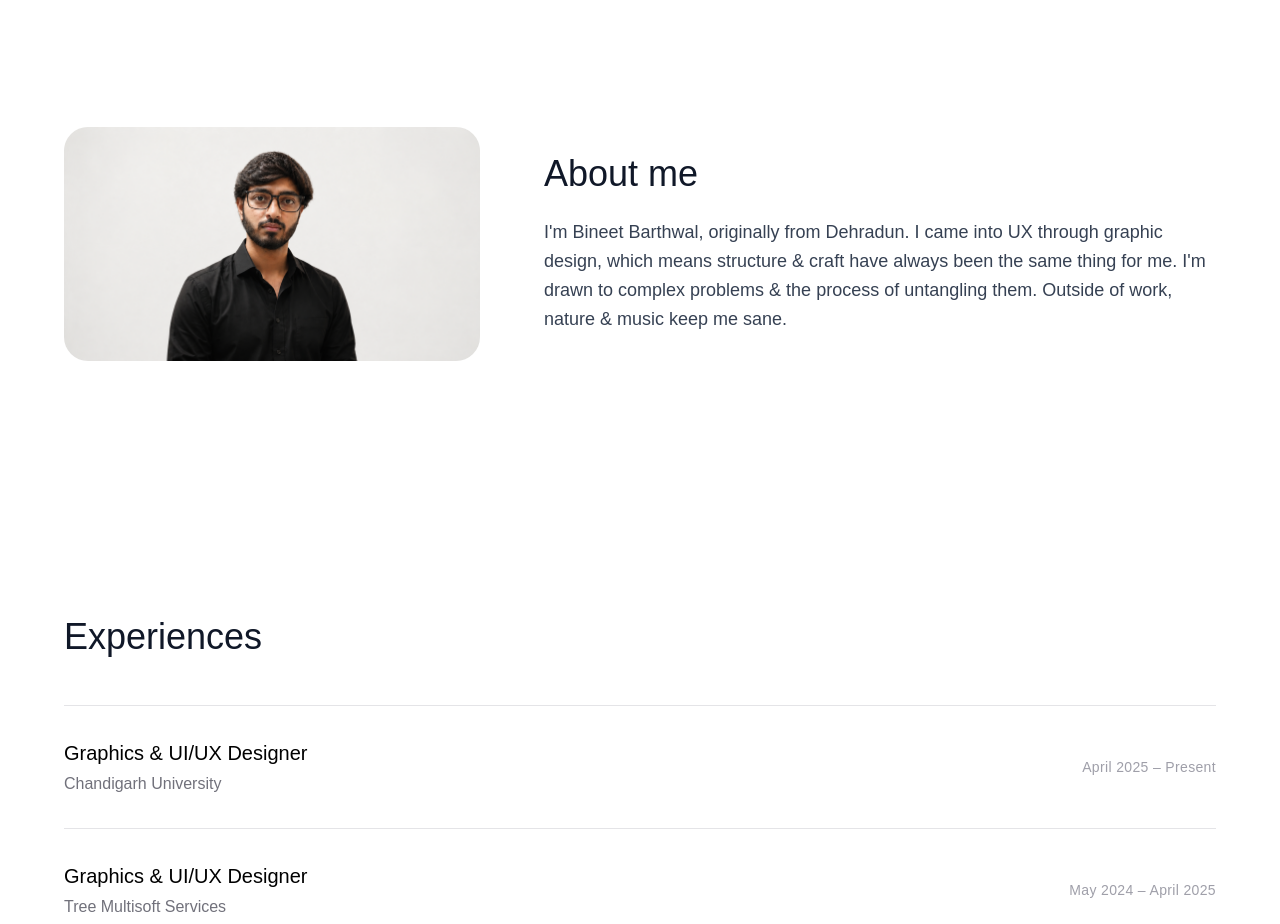
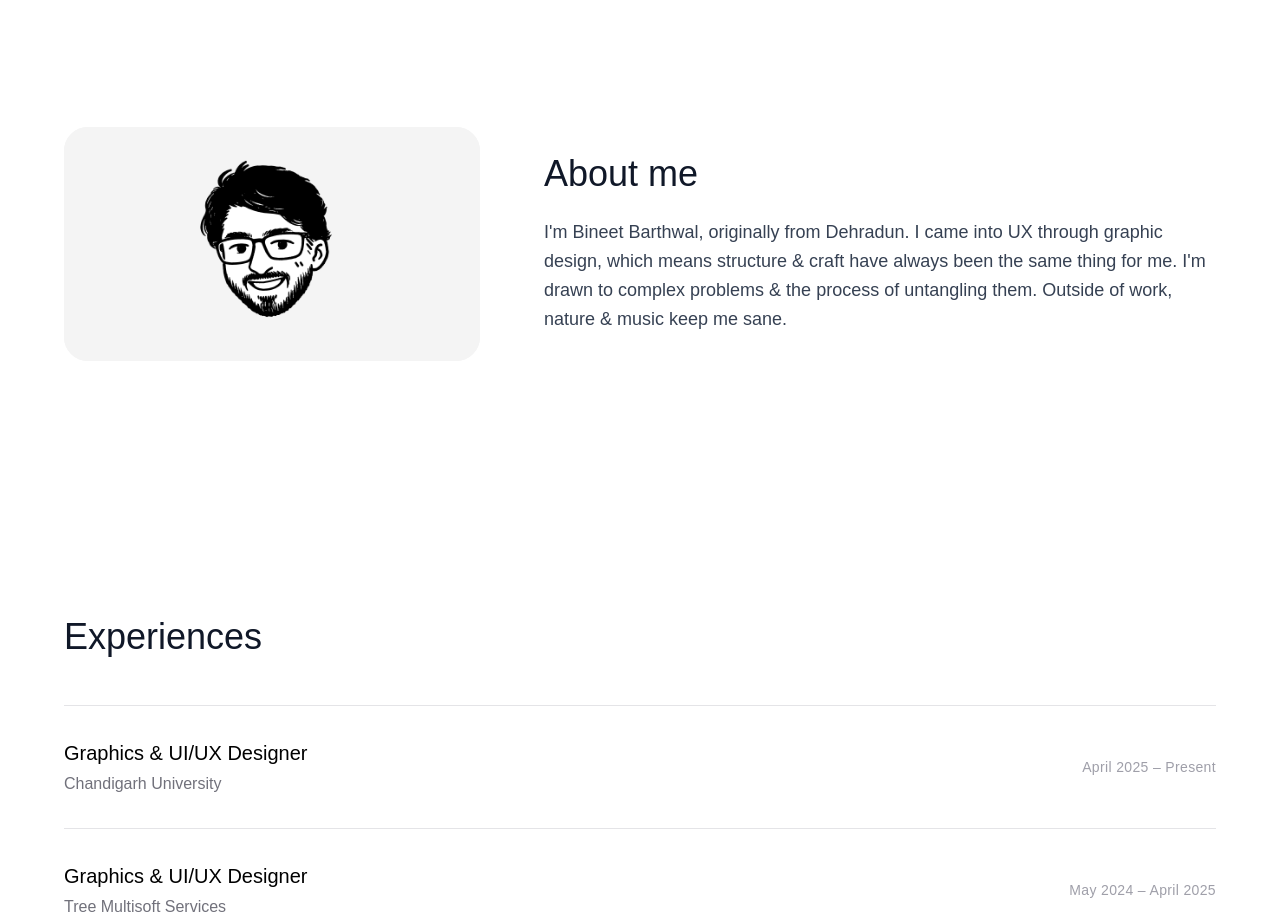
Before and after one commit to bineetbarthwal/bineet-barthwal.github.io, a Next.js app: page / in a window 1280 px wide. Shown: the part 1887-2811 px from the top of the page. Built offline with nearby package versions, Linux system fonts and the light colour scheme.

Commit message:
Update profile illustration to high-resolution version

```diff
--- a/src/app/page.js
+++ b/src/app/page.js
@@ -265,11 +265,12 @@ export default function Home() {
             {/* Editorial Portrait */}
             <div className="w-full md:w-1/2 aspect-video rounded-[24px] overflow-hidden bg-zinc-100">
               <Image
-                src="/images/profile-bw-v1.png"
-                alt="Bineet Barthwal Portrait"
+                src="/images/bineet-illustration.jpg"
+                alt="Bineet Barthwal"
                 width={800}
                 height={1000}
-                className="object-cover w-full h-full"
+                draggable={false}
+                className="object-cover w-full h-full pointer-events-none select-none"
               />
             </div>
 
```
Also changed, not shown: public/images/bineet-illustration.jpg (added).
